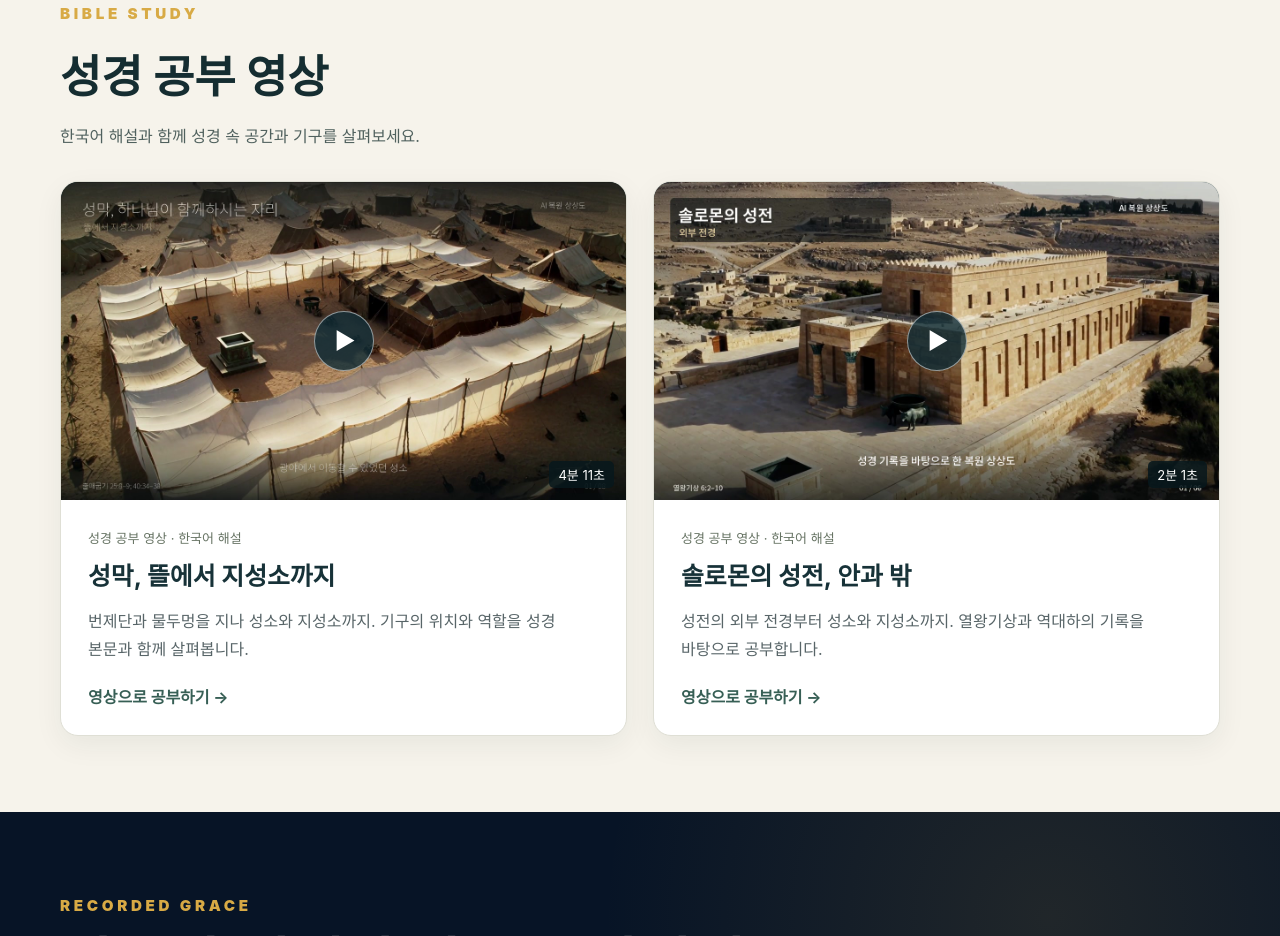
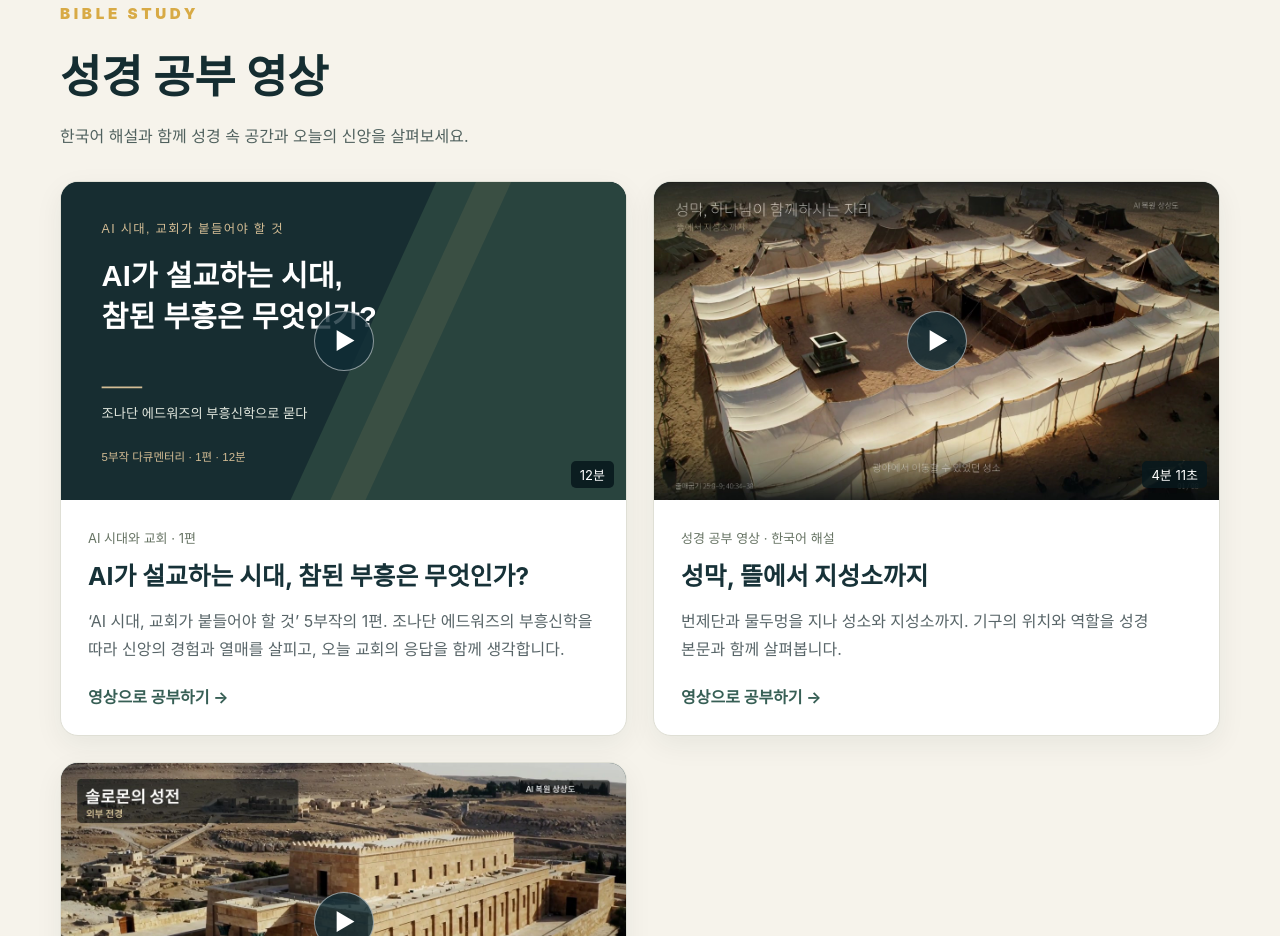
Before and after one commit to komed94-jpg/Immanuel-home, a Next.js app: page /content in a window 1280 px wide. Shown: the part 600-1536 px from the top of the page. Built offline with nearby package versions, Linux system fonts and the light colour scheme.

Commit message:
Publish AI 시대 교회 부흥 1편 (#5)

```diff
--- a/components/BibleVideoCards.tsx
+++ b/components/BibleVideoCards.tsx
@@ -8,12 +8,12 @@ export function BibleVideoCards() {
       {bibleVideos.map((video) => (
         <Link className="bible-video-card" href={`/content/bible-study/${video.slug}`} key={video.slug}>
           <div className="bible-video-cover">
-            <Image src={video.poster} alt={video.title + " 복원 장면"} fill sizes="(max-width: 700px) 100vw, 50vw" />
+            <Image src={video.poster} alt={video.title + " 영상 표지"} fill sizes="(max-width: 700px) 100vw, 50vw" />
             <span className="bible-video-play" aria-hidden="true">▶</span>
             <span className="bible-video-duration">{video.duration}</span>
           </div>
           <div className="bible-video-copy">
-            <small>성경 공부 영상 · 한국어 해설</small>
+            <small>{video.category ?? "성경 공부 영상 · 한국어 해설"}</small>
             <h3>{video.title}</h3>
             <p>{video.description}</p>
             <span className="bible-video-watch">영상으로 공부하기 →</span>
--- a/data/bible-videos.ts
+++ b/data/bible-videos.ts
@@ -1,6 +1,66 @@
-export type BibleVideo = { slug: string; title: string; description: string; duration: string; src: string; poster: string; captions: string; chapters: {title: string; start: number; duration: number; ref: string}[]; questions: string[] };
+export type BibleVideo = { slug: string; title: string; description: string; duration: string; src: string; poster: string; captions?: string; resolution?: string; note?: string; category?: string; chapters: {title: string; start: number; duration: number; ref: string}[]; questions: string[] };
 
 export const bibleVideos: BibleVideo[] = [
+{
+  "slug": "ai-revival-episode-1",
+  "title": "AI가 설교하는 시대, 참된 부흥은 무엇인가?",
+  "description": "‘AI 시대, 교회가 붙들어야 할 것’ 5부작의 1편. 조나단 에드워즈의 부흥신학을 따라 신앙의 경험과 열매를 살피고, 오늘 교회의 응답을 함께 생각합니다.",
+  "duration": "12분",
+  "src": "https://d2ol7oe51mr4n9.cloudfront.net/user_3JcMIWGuRwiJAsHjPVjH1U9bosd/934e9f81-e075-4bdd-b7eb-57844701cb1d.mp4",
+  "poster": "/images/ai-revival-episode-1.svg",
+  "resolution": "720p",
+  "category": "AI 시대와 교회 · 1편",
+  "note": "AI로 제작한 다큐멘터리입니다. 등장인물과 생활 장면은 가상이며, 역사 장면은 재연입니다. 조나단 에드워즈의 부흥신학을 다룬 연구를 바탕으로 구성했습니다. Arthur 한국어 내레이션, 효과음과 배경음악을 포함합니다.",
+  "chapters": [
+    {
+      "title": "한 성도의 밤과 우리의 질문",
+      "start": 0,
+      "duration": 82.7,
+      "ref": "가상 사례"
+    },
+    {
+      "title": "에드워즈에게 묻는 참된 부흥",
+      "start": 82.7,
+      "duration": 117.74,
+      "ref": "조나단 에드워즈의 부흥신학"
+    },
+    {
+      "title": "신앙을 살피는 다섯 방향",
+      "start": 200.44,
+      "duration": 180.836,
+      "ref": "그리스도 · 죄 · 말씀 · 진리 · 사랑"
+    },
+    {
+      "title": "은혜가 삶에 맺는 열매",
+      "start": 381.276,
+      "duration": 47.48,
+      "ref": "사랑과 순종"
+    },
+    {
+      "title": "AI가 대신할 수 없는 응답",
+      "start": 428.756,
+      "duration": 100.294,
+      "ref": "관계와 책임"
+    },
+    {
+      "title": "공동체의 변화와 오늘의 순종",
+      "start": 529.05,
+      "duration": 128.82,
+      "ref": "회개 · 기도 · 말씀 · 이웃 돌봄"
+    },
+    {
+      "title": "우리에게 남는 질문과 기도",
+      "start": 657.87,
+      "duration": 62.13,
+      "ref": "오늘의 응답"
+    }
+  ],
+  "questions": [
+    "위로받았다는 경험과 참된 신앙의 열매를 어떻게 구별할 수 있을까요?",
+    "AI의 도움을 받더라도 내가 직접 감당해야 할 신앙과 관계의 책임은 무엇인가요?",
+    "받은 은혜에 응답하여 오늘 실천할 작은 순종은 무엇인가요?"
+  ]
+},
   {
     "slug": "tabernacle",
     "title": "성막, 뜰에서 지성소까지",
--- a/pages/content/index.tsx
+++ b/pages/content/index.tsx
@@ -64,7 +64,7 @@ export default function ContentPage() {
         <div className="home-wrap">
           <p className="section-kicker">Bible Study</p>
           <h2 id="bible-study-heading">성경 공부 영상</h2>
-          <p className="bible-section-intro">한국어 해설과 함께 성경 속 공간과 기구를 살펴보세요.</p>
+          <p className="bible-section-intro">한국어 해설과 함께 성경 속 공간과 오늘의 신앙을 살펴보세요.</p>
           <BibleVideoCards />
         </div>
       </section>
--- a/pages/index.tsx
+++ b/pages/index.tsx
@@ -73,8 +73,8 @@ export default function Home() {
       <section className="bible-video-section" aria-labelledby="bible-video-heading">
         <div className="home-wrap">
           <p className="section-kicker">Bible Study</p>
-          <h2 id="bible-video-heading">성경의 공간을 함께 걷다</h2>
-          <p className="bible-section-intro">성막과 성전의 공간을 살펴보며 말씀을 더 가까이 배웁니다.</p>
+          <h2 id="bible-video-heading">말씀과 삶을 함께 배우다</h2>
+          <p className="bible-section-intro">성경 속 공간부터 AI 시대의 신앙까지, 영상으로 함께 배우고 나눕니다.</p>
           <BibleVideoCards />
         </div>
       </section>
```
Also changed, not shown: pages/content/bible-study/[slug].tsx (+4 -4 lines), public/images/ai-revival-episode-1.svg (added).
